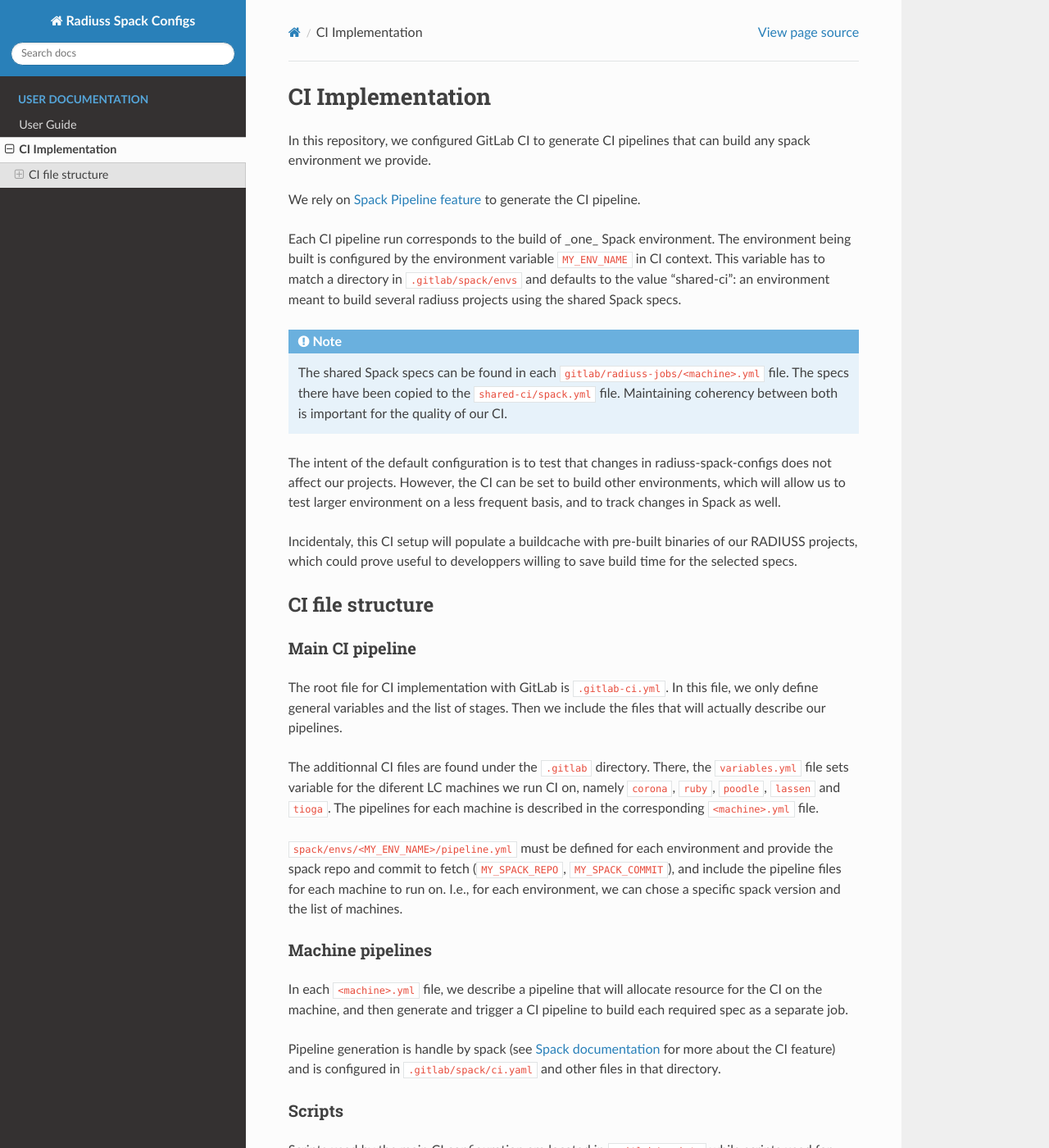
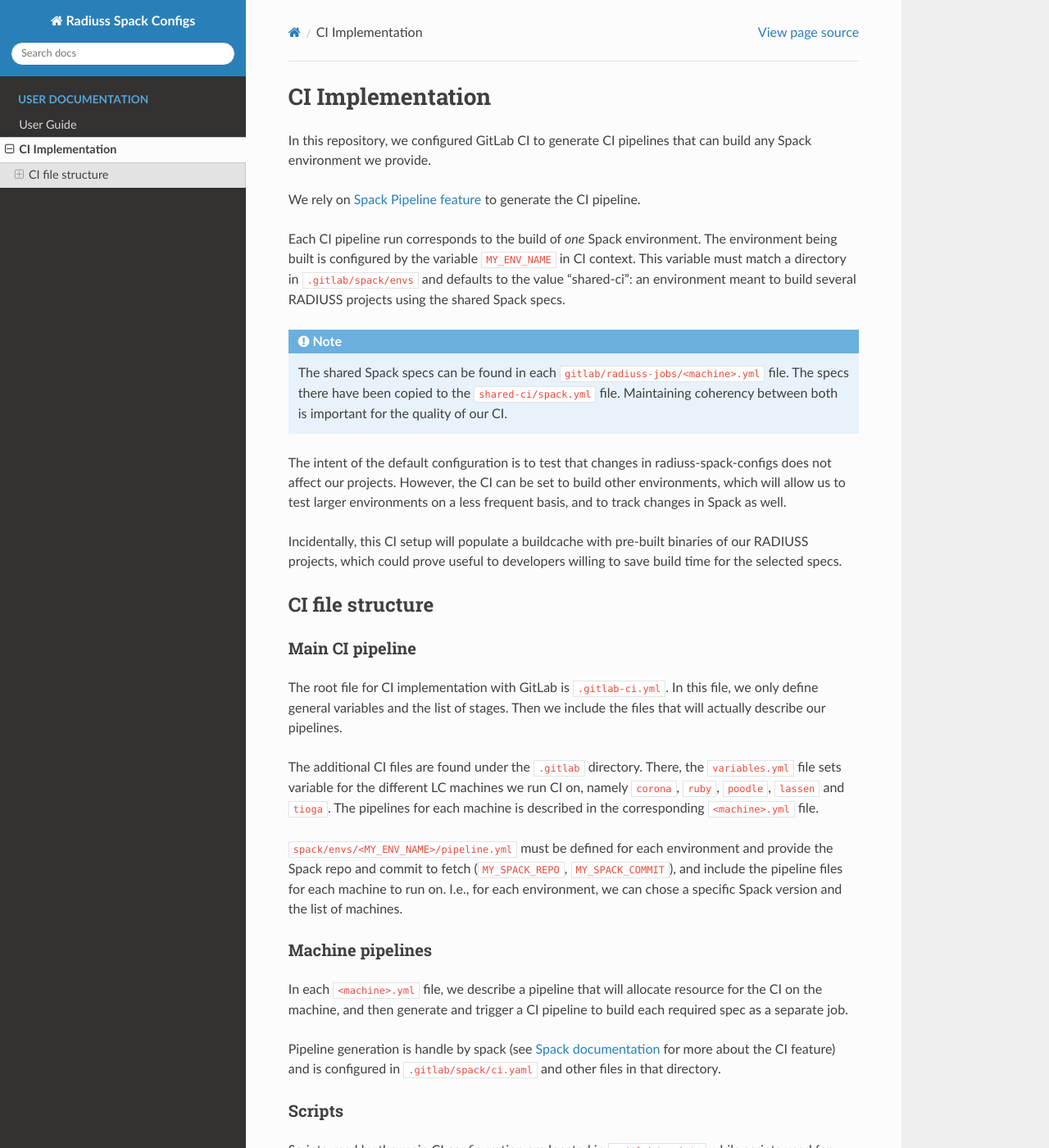
Before and after one commit to LLNL/radiuss-spack-configs, a Sphinx documentation site: the page built from docs/sphinx/ci_implementation/index.rst, in a window 1280 px wide and 1400 px high. Shown: the whole window at 82% size. Built offline with Sphinx 7.4.7 and the Read the Docs theme 3.1.0, drawn with Linux system fonts in a browser that asks for light colours; some of the changed text lies outside the part shown.

Commit message:
Fix typos

```diff
--- a/docs/sphinx/ci_implementation/index.rst
+++ b/docs/sphinx/ci_implementation/index.rst
@@ -14,16 +14,16 @@ CI Implementation
 #################
 
 In this repository, we configured GitLab CI to generate CI pipelines that can
-build any spack environment we provide.
+build any Spack environment we provide.
 
 We rely on `Spack Pipeline feature <https://spack.readthedocs.io/en/latest/pipelines.html>`_
 to generate the CI pipeline.
 
-Each CI pipeline run corresponds to the build of _one_ Spack environment. The
-environment being built is configured by the environment variable
-``MY_ENV_NAME`` in CI context. This variable has to match a directory in
-``.gitlab/spack/envs`` and defaults to the value "shared-ci": an environment
-meant to build several radiuss projects using the shared Spack specs.
+Each CI pipeline run corresponds to the build of *one* Spack environment. The
+environment being built is configured by the variable ``MY_ENV_NAME`` in CI
+context. This variable must match a directory in ``.gitlab/spack/envs`` and
+defaults to the value "shared-ci": an environment meant to build several
+RADIUSS projects using the shared Spack specs.
 
 .. note:: The shared Spack specs can be found in each
    ``gitlab/radiuss-jobs/<machine>.yml`` file. The specs there have been copied
@@ -32,11 +32,11 @@ meant to build several radiuss projects using the shared Spack specs.
 
 The intent of the default configuration is to test that changes in
 radiuss-spack-configs does not affect our projects. However, the CI can be set
-to build other environments, which will allow us to test larger environment on
+to build other environments, which will allow us to test larger environments on
 a less frequent basis, and to track changes in Spack as well.
 
-Incidentaly, this CI setup will populate a buildcache with pre-built binaries
-of our RADIUSS projects, which could prove useful to developpers willing to
+Incidentally, this CI setup will populate a buildcache with pre-built binaries
+of our RADIUSS projects, which could prove useful to developers willing to
 save build time for the selected specs.
 
 
@@ -51,16 +51,16 @@ The root file for CI implementation with GitLab is ``.gitlab-ci.yml``. In this
 file, we only define general variables and the list of stages. Then we include
 the files that will actually describe our pipelines.
 
-The additionnal CI files are found under the ``.gitlab`` directory. There, the
-``variables.yml`` file sets variable for the diferent LC machines we run CI on,
+The additional CI files are found under the ``.gitlab`` directory. There, the
+``variables.yml`` file sets variable for the different LC machines we run CI on,
 namely ``corona``, ``ruby``, ``poodle``, ``lassen`` and ``tioga``. The
 pipelines for each machine is described in the corresponding ``<machine>.yml``
 file.
 
 ``spack/envs/<MY_ENV_NAME>/pipeline.yml`` must be defined for each environment
-and provide the spack repo and commit to fetch (``MY_SPACK_REPO``,
+and provide the Spack repo and commit to fetch (``MY_SPACK_REPO``,
 ``MY_SPACK_COMMIT``), and include the pipeline files for each machine to run
-on. I.e., for each environment, we can chose a specific spack version and the
+on. I.e., for each environment, we can chose a specific Spack version and the
 list of machines.
 
 Machine pipelines
```
Also changed, not shown: other parts of docs/sphinx/ci_implementation/index.rst (+1 -1 lines).
